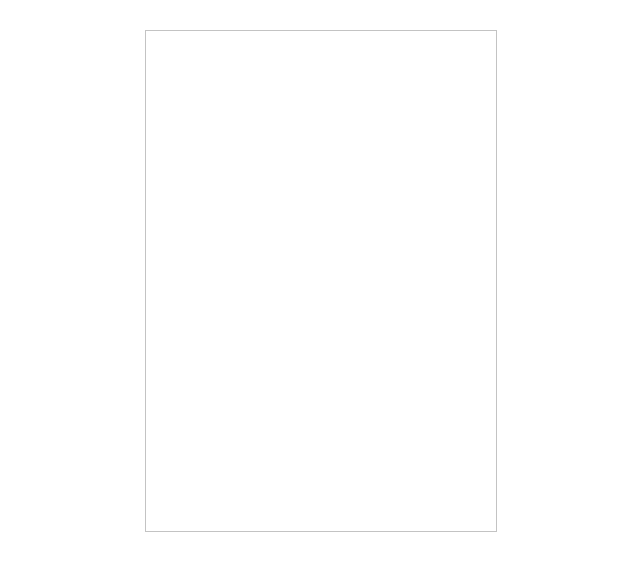
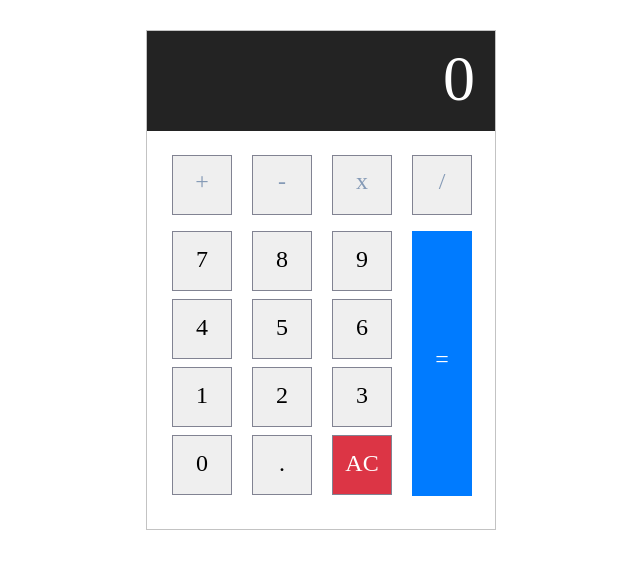
Before and after one commit to JMonroy86/Calculator, a React (Create React App) app: page / in a window 1280 px wide. Shown: the top 568 px of the page, without its empty margins (319-959 px from the left). Built offline with nearby package versions, Linux system fonts and the light colour scheme.

Commit message:
Calculator interface done at main component

```diff
--- a/src/App.css
+++ b/src/App.css
@@ -5,3 +5,75 @@
   border: 1px solid #c3c3c3;
 
 }
+.screen{
+  width: 100%;
+  height: 100px;
+  margin: 0 auto;
+  background-color: #232323;
+
+
+}
+.screen h1{
+  color: #ffffff;
+  float: right;
+  padding-right: 20px;
+  padding-top: 10px;
+  font-size: 4rem;
+  font-family: 'Times New Roman', Times, serif;
+}
+.top-buttons{
+  width: 100%;
+  height: 100px;
+  padding: 5px;
+}
+.keyboard{
+  width: 60px;
+  height: 60px;
+  margin-left: 20px;
+  border: 1px solid #818392;
+  font-family: 'Times New Roman', Times, serif;
+
+}
+.top-buttons .keyboard h1{
+  color: #859ab6;
+  font-size: 1.5rem;
+}
+.left-buttons{
+  width: 75%;
+  height: 300px;
+  float: left;
+}
+.left-buttons .keyboard{
+  width: 60px;
+  height: 60px;
+  margin-left: 25px;
+  border: 1px solid #818392;
+}
+.left-buttons .keyboard h1{
+  font-size: 1.5rem;
+  padding-top: 5px;
+}
+.left-buttons .keyboard:nth-child(2){
+  height: 60px;
+  margin-left: 20px;
+  border: 1px solid #818392;
+
+}
+.left-buttons .keyboard:nth-child(3){
+  height: 60px;
+  margin-left: 20px;
+  border: 1px solid #818392;
+
+}
+.right-buttons{
+  width: 25%;
+  height: 278px;
+  float: right;
+}
+.right-buttons .keyboard {
+  margin: 0 4px;
+  height: 265px;
+}
+.right-buttons .keyboard h1{
+  font-size: 1.5rem;
+}
--- a/src/App.js
+++ b/src/App.js
@@ -1,11 +1,49 @@
 import React from 'react';
-import logo from './logo.svg';
 import './App.css';
+import 'bootstrap';
+import 'jquery';
+import 'popper.js';
+
+import 'bootstrap/dist/css/bootstrap.min.css';
 
 function App() {
   return (
     <div className="calculator">
+      <div className="screen">
+        <h1>0</h1>
+      </div>
+      <div className="top-buttons pt-4">
+        <button className="keyboard" value="+"><h1>+</h1></button>
+        <button className="keyboard" value="-"><h1>-</h1></button>
+        <button className="keyboard" value="x"><h1>x</h1></button>
+        <button className="keyboard" value="/"><h1>/</h1></button>
+      </div>
+      <div className="left-buttons">
+        <div className="">
+          <button className="keyboard" value="7"><h1>7</h1></button>
+          <button className="keyboard" value="8"><h1>8</h1></button>
+          <button className="keyboard" value="9"><h1>9</h1></button>
+        </div>
+        <div className="pt-2">
+          <button className="keyboard" value="4"><h1>4</h1></button>
+          <button className="keyboard" value="5"><h1>5</h1></button>
+          <button className="keyboard" value="6"><h1>6</h1></button>
+        </div>
+        <div className="pt-2">
+          <button className="keyboard" value="1"><h1>1</h1></button>
+          <button className="keyboard" value="2"><h1>2</h1></button>
+          <button className="keyboard" value="3"><h1>3</h1></button>
+        </div>
+        <div className="pt-2">
+          <button className="keyboard" value="0"><h1>0</h1></button>
+          <button className="keyboard" value="."><h1>.</h1></button>
+          <button className="keyboard btn-danger" value="ac"><h1>AC</h1></button>
+        </div>
+      </div>
+      <div className="right-buttons">
+      <button className="keyboard btn-primary" value="="><h1>=</h1></button>
 
+      </div>
     </div>
   );
 }
```
